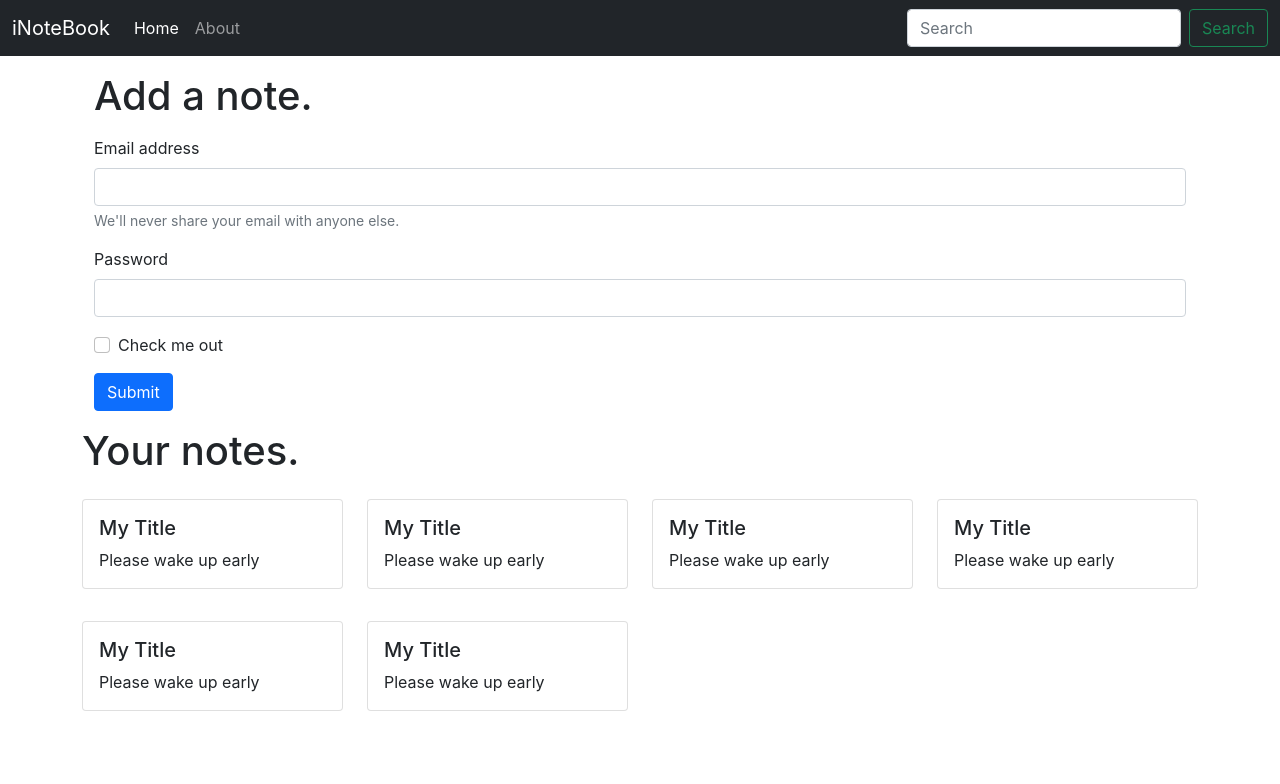
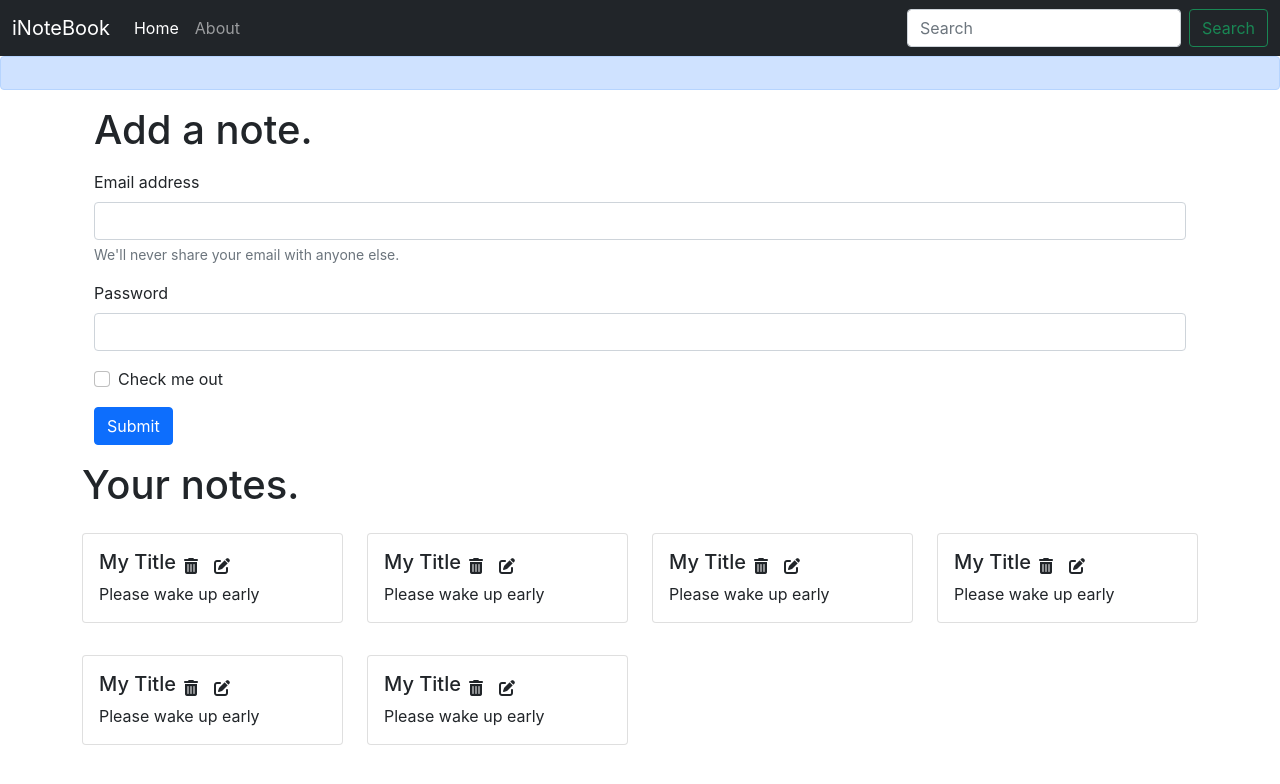
Before and after one commit to iamSuraZz/iNoteBook, a React (Create React App) app: page / in a window 1280 px wide. Shown: the top 784 px of the page. Built offline with nearby package versions, Linux system fonts and the light colour scheme.

Commit message:
Added Edit and Delete icons in notes section using Font-awesome

```diff
--- a/public/index.html
+++ b/public/index.html
@@ -22,6 +22,7 @@
   <body>
     <noscript>You need to enable JavaScript to run this app.</noscript>
     <div id="root"></div>
+    <script src="https://kit.fontawesome.com/60e7715c8c.js" crossorigin="anonymous"></script>
     <script
       src="https://cdn.jsdelivr.net/npm/bootstrap@5.1.3/dist/js/bootstrap.bundle.min.js"
       integrity="sha384-ka7Sk0Gln4gmtz2MlQnikT1wXgYsOg+OMhuP+IlRH9sENBO0LRn5q+8nbTov4+1p"
--- a/src/App.js
+++ b/src/App.js
@@ -8,6 +8,7 @@
 import { Home } from './components/Home';
 import { About } from './components/About';
 import { NoteState } from './context/notes/NoteState';
+import { Alert } from './components/Alert';
 
 function App() {
 
@@ -17,6 +18,7 @@
      <NoteState>
      <Router>
      <Navbar />
+     <Alert />
        <div className="container">
        <Routes>
          <Route exact path = "/" element={<Home />}/>
--- /dev/null
+++ b/src/components/Alert.js
@@ -0,0 +1,11 @@
+import React from "react";
+
+export const Alert = (props) => {
+  return (
+    <div>
+      <div class="alert alert-primary" role="alert">
+          {props.message}
+      </div>
+    </div>
+  );
+};
--- a/src/components/Home.js
+++ b/src/components/Home.js
@@ -12,17 +12,17 @@
            <form className="my-3" action="">
 
   <div className="mb-3">
-    <label for="exampleInputEmail1" className="form-label">Email address</label>
+    <label htmlFor="exampleInputEmail1" className="form-label">Email address</label>
     <input type="email" className="form-control" id="exampleInputEmail1" aria-describedby="emailHelp"/>
     <div id="emailHelp" className="form-text">We'll never share your email with anyone else.</div>
   </div>
   <div className="mb-3">
-    <label for="exampleInputPassword1" className="form-label">Password</label>
+    <label htmlFor="exampleInputPassword1" className="form-label">Password</label>
     <input type="password" className="form-control" id="exampleInputPassword1"/>
   </div>
   <div className="mb-3 form-check">
     <input type="checkbox" className="form-check-input" id="exampleCheck1"/>
-    <label className="form-check-label" for="exampleCheck1">Check me out</label>
+    <label className="form-check-label" htmlFor="exampleCheck1">Check me out</label>
   </div>
   <button type="submit" className="btn btn-primary">Submit</button>
 </form>
--- a/src/components/Noteitem.js
+++ b/src/components/Noteitem.js
@@ -6,8 +6,12 @@
   <div className="col-md-3">
     <div className="card my-3">
   <div className="card-body">
-    <h5 className="card-title">{note.title}</h5>
+      <div className="d-flex align-items-center">
+    <h5 className="card-title">{note.title}</h5><i className="fas fa-trash-alt mx-2"></i>
+    <i className="fas fa-edit mx-2"></i>
+    </div>
     <p className="card-text">{note.description}</p>
+
   </div>
 </div>
 
--- a/src/components/Notes.js
+++ b/src/components/Notes.js
@@ -12,7 +12,7 @@
     <div className="row my-3">
     <h1>Your notes.</h1>
     {notes.map ((note)=>{
-        return <Noteitem note={note} />
+        return <Noteitem key={note._id} note={note} />
     })}
     </div>
   )
--- a/src/context/notes/NoteState.js
+++ b/src/context/notes/NoteState.js
@@ -13,7 +13,7 @@
           "date": "2022-01-16T09:06:42.002Z",
           "__v": 0
         },{
-          "_id": "61e3e022d1ce6668f51c20df",
+          "_id": "61e3e022d1ce6668f5q1c20df",
           "user": "61de9abc9d7e1162172b3b3d",
           "title": "My Title",
           "description": "Please wake up early",
@@ -21,7 +21,7 @@
           "date": "2022-01-16T09:06:42.002Z",
           "__v": 0
         },{
-          "_id": "61e3e022d1ce6668f51c20df",
+          "_id": "61e3e022d1ce6668f51wc20df",
           "user": "61de9abc9d7e1162172b3b3d",
           "title": "My Title",
           "description": "Please wake up early",
@@ -29,7 +29,7 @@
           "date": "2022-01-16T09:06:42.002Z",
           "__v": 0
         },{
-          "_id": "61e3e022d1ce6668f51c20df",
+          "_id": "61e3e022d1ce6668f5e1c20df",
           "user": "61de9abc9d7e1162172b3b3d",
           "title": "My Title",
           "description": "Please wake up early",
@@ -37,7 +37,7 @@
           "date": "2022-01-16T09:06:42.002Z",
           "__v": 0
         },{
-          "_id": "61e3e022d1ce6668f51c20df",
+          "_id": "61e3e022d1ce6668f5r1c20df",
           "user": "61de9abc9d7e1162172b3b3d",
           "title": "My Title",
           "description": "Please wake up early",
@@ -45,7 +45,7 @@
           "date": "2022-01-16T09:06:42.002Z",
           "__v": 0
         },{
-          "_id": "61e3e022d1ce6668f51c20df",
+          "_id": "61e3e022d1ce6668f5t1c20df",
           "user": "61de9abc9d7e1162172b3b3d",
           "title": "My Title",
           "description": "Please wake up early",
--- a/src/index.css
+++ b/src/index.css
@@ -11,3 +11,7 @@
   font-family: source-code-pro, Menlo, Monaco, Consolas, 'Courier New',
     monospace;
 }
+
+i{
+  cursor: pointer;
+}
```
